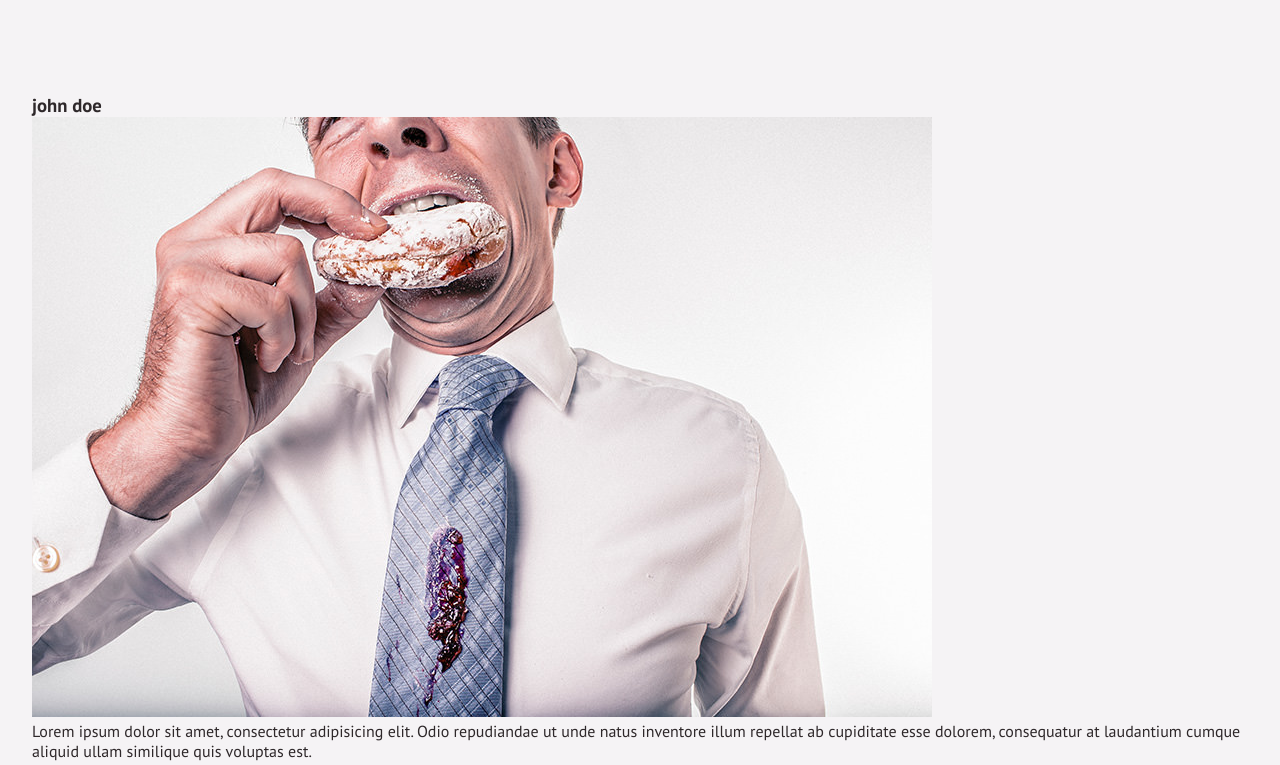
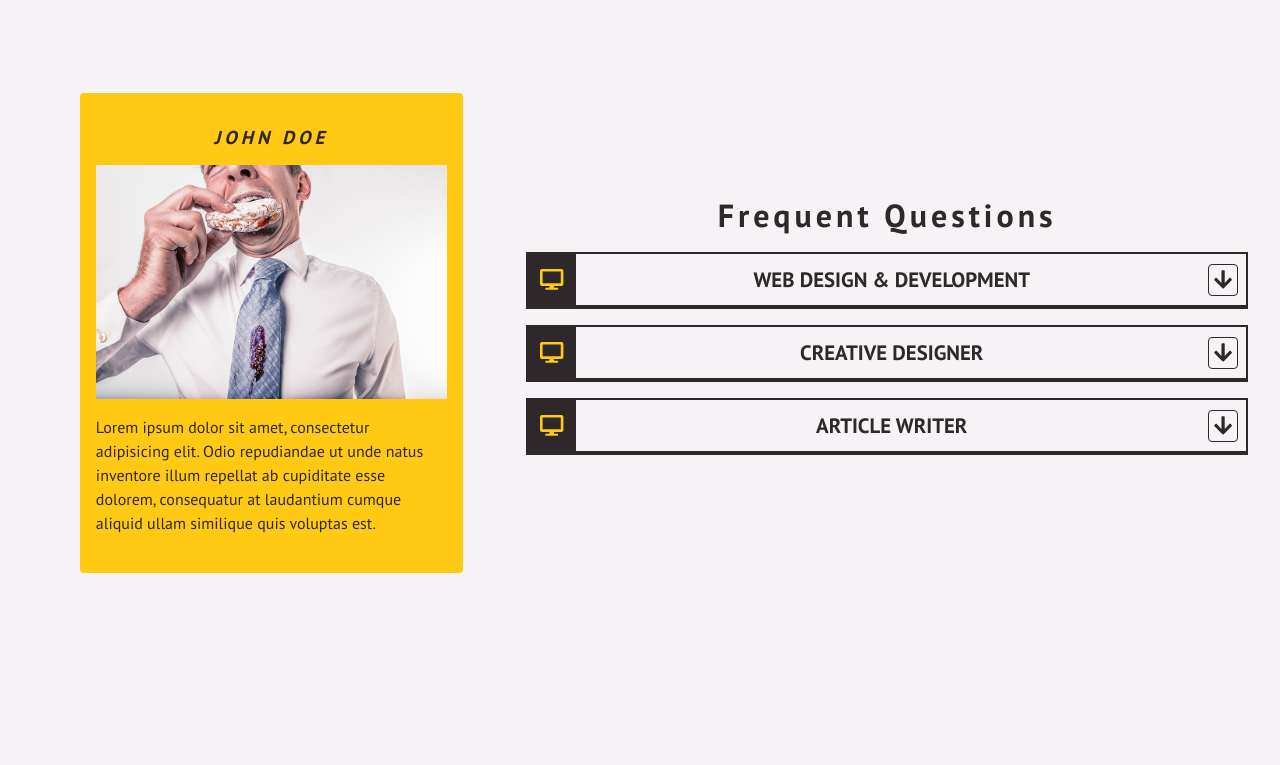
Before and after one commit to daisuke245/Agency-Project, a website: page index.html in a window 1280 px wide. Shown: the part 3735-4500 px from the top of the page. After the commit the page ends 4420 px from the top, so only its background shows below. Drawn offline with Linux system fonts and the light colour scheme.

Commit message:
About CSS

```diff
--- a/css/main.css
+++ b/css/main.css
@@ -557,3 +557,111 @@ body{
         clip-path: polygon(0 0, 100% 0, 80% 100%, 0 100%);
     }
 }
+
+/* about */
+.about {
+	background: var(--gray);
+    color: var(--black);
+}
+
+.about__img {
+	min-height: 60vh;
+    display: flex;
+    justify-content: center;
+}
+
+.about__img-container {
+	flex: 0 0 80%;
+    background: var(--yellow);
+    display: flex;
+    flex-direction: column;
+    padding: 2rem 1rem;
+    border-radius: 0.25rem;
+}
+
+.about__img-name {
+	text-align: center;
+    text-transform: uppercase;
+    letter-spacing: 0.25rem;
+    font-style: italic;
+}
+
+.about__img-photo {
+	display: block;
+    width: 100%;
+    margin: 1rem 0;
+}
+
+.about__img-text {
+	line-height: 1.5;
+}
+
+.about__info-title {
+	font-size: 2rem;
+    letter-spacing: 0.25rem;
+    text-transform: capitalize;
+    text-align: center;
+    margin-bottom: 1rem;
+}
+
+.accordion {
+	border: 0.15rem solid var(--black);
+    margin: 1rem 0;
+}
+
+.accordion__header {
+	display: flex;
+    background: var(--white);
+    color: var(--black);
+    justify-content: space-between;
+    align-items: baseline;
+    font-size: 1.3rem;
+    text-transform: uppercase;
+    border-bottom: 0.15rem solid var(--black);
+}
+
+.accordion__icon {
+	padding: 0.75rem;
+    background: var(--black);
+    color: var(--yellow);
+    transition: all 0.5s linear;
+}
+
+.accordion__content {
+	padding: 1rem 2rem;
+    line-height: 1.5;
+    background: var(--white);
+    display: none;
+}
+
+.accordion__btn {
+	margin-right: 0.5rem;
+    transition: all 0.5s linear;
+    border: 0.05rem solid var(--black);
+    padding: 0.08rem 0.32rem;
+    border-radius: 0.25rem;
+}
+
+.rotate {
+	transform: rotate(-180deg);
+}
+
+.accordion__header:hover .accordion__icon {
+	background: var(--yellow);
+    color: var(--black);
+}
+
+.accordion__header:hover .accordion__btn {
+	background: var(--yellow);
+}
+
+@media screen and (min-width:768px){
+    .about__img {
+	    flex: 0 0 calc(40% - 0.5rem);
+    }
+
+    .about__info {
+	    flex: 0 0 calc(60% - 0.5rem);
+        align-self: center;
+    }
+}
```
